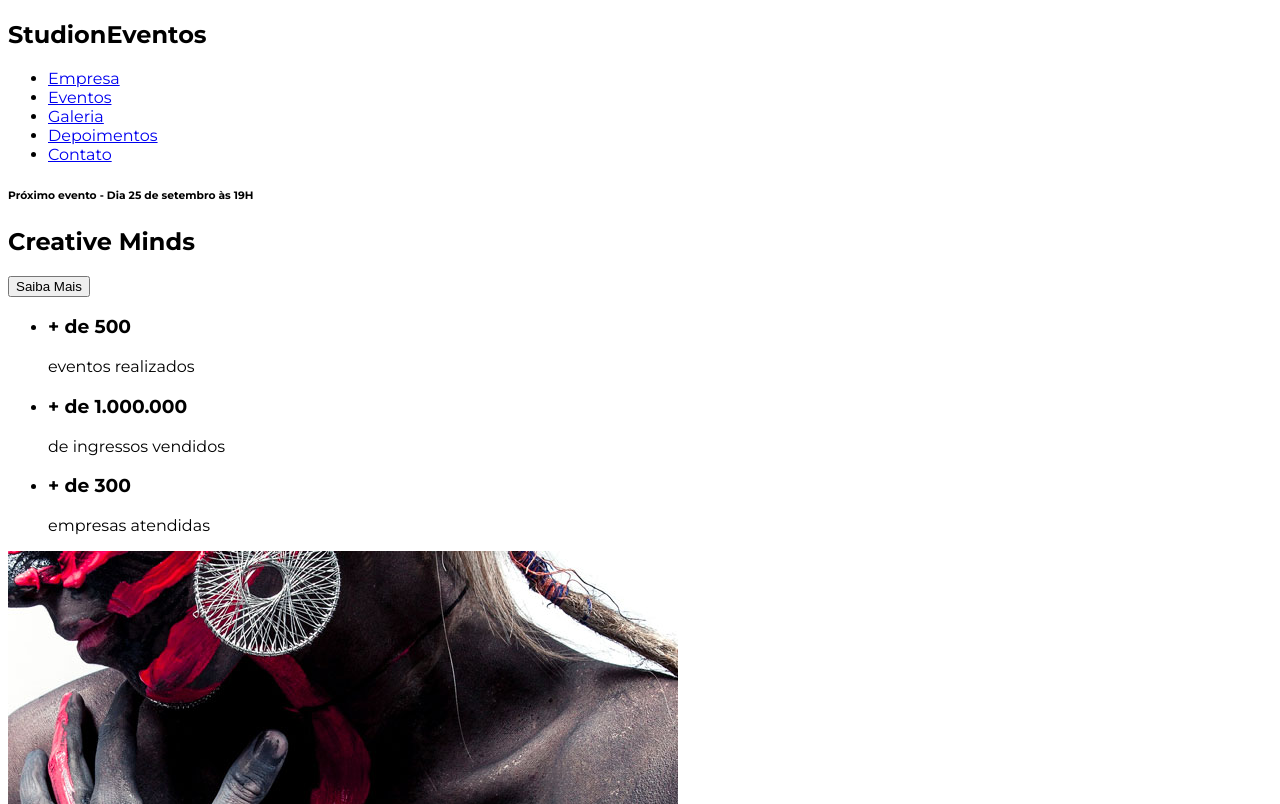
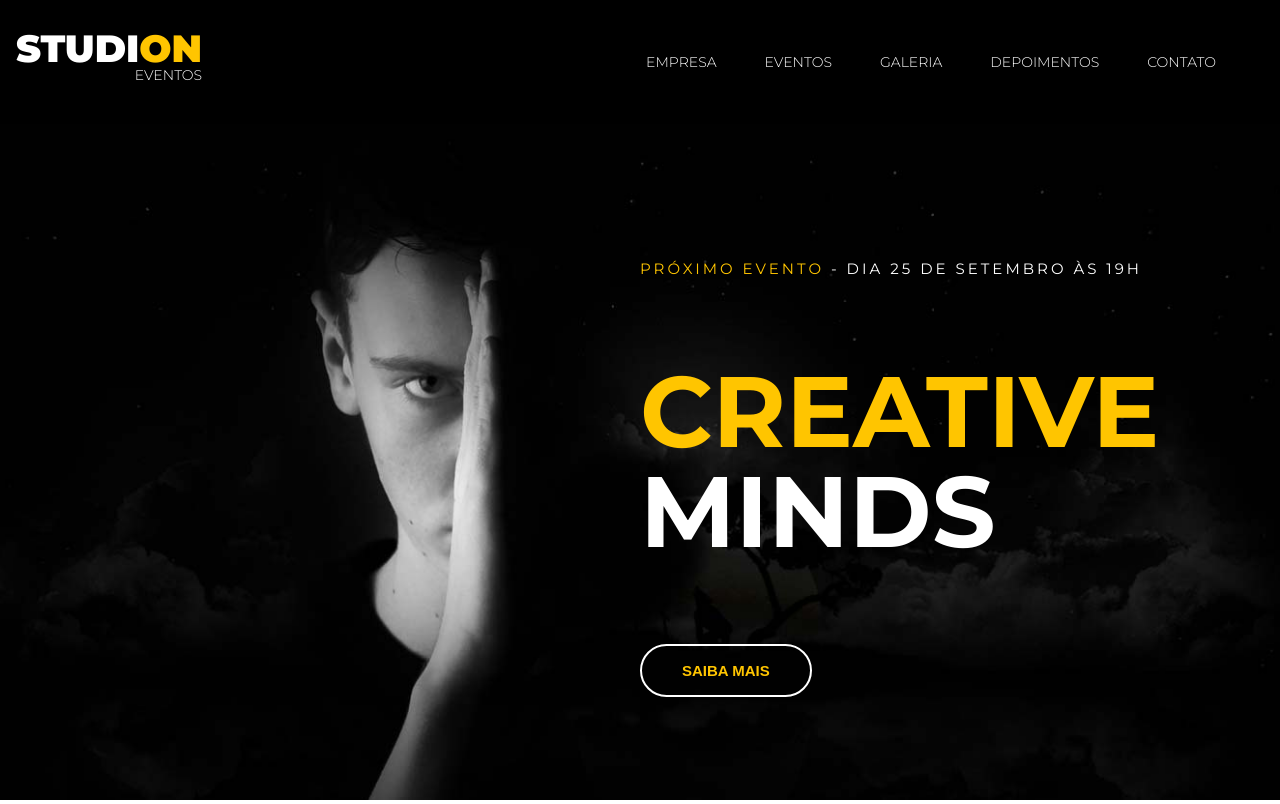
Before and after one commit to Espindolafj/Studion, a plain HTML site: page src/index.html in a window 1280 px wide. Shown: the top 804 px of the page. Drawn offline with Linux system fonts and the light colour scheme.

Commit message:
fest(header): implemented header styles

```diff
--- a/src/Style.css
+++ b/src/Style.css
@@ -1,5 +1,144 @@
-@import url('https://fonts.googleapis.com/css2?family=Montserrat:wght@400;700&display=swap');
+@import url('https://fonts.googleapis.com/css2?family=Montserrat:wght@300;400;700;900&display=swap');
 
-html {
-     font-family: 'Montserrat', sans-serif;
-    }
+* {
+    box-sizing: border-box;
+}
+
+:root {
+    font-family: 'Montserrat', sans-serif;
+    font-size: 16px;
+    --color-primary: #ffc500;
+    --default-padding: 1rem;
+}
+
+body {
+    padding: 7.75rem 0;
+    margin: 0;
+
+}
+
+
+ul {
+    display: flex;
+    list-style: none;
+    padding-left: 0;
+
+}
+
+.navbar {
+    position: fixed;
+    z-index: 1;
+    display: grid;
+    grid-template-columns: 1fr 9fr;
+    align-items: center;
+
+    top: 0;
+    left: 0;
+
+    width: 100vw;
+    height: 7.75rem;
+    padding: 0 1rem;
+
+    background-color: #000;
+    color: #fff;
+
+}
+
+.navbar__links {
+    justify-self: end;
+}
+
+.navbar__links li {
+    margin-right: 3rem;
+    font-size: 0.875rem;
+    text-transform: uppercase;
+}
+
+.navbar__links a {
+    font-weight: 300;
+    color: #fff;
+    text-decoration: none;
+}
+
+.navbar__links a:hover {
+    color: var(--color-primary);
+}
+
+.logo-Studion {
+    font-weight: 900;
+    text-transform: uppercase;
+    font-size: 2.375rem;
+    text-align: right;
+    line-height: 1ch;
+
+}
+
+.logo-studion__subtitle {
+    font-weight: 300;
+    float: right;
+    font-size: 0.875rem;
+
+}
+
+.copy--primary {
+    color: var(--color-primary);
+}
+
+#Slider {
+    background-color: #000;
+    color: #fff;
+ }
+
+.slide {
+    position: relative;
+    height: calc(100vh - 7.75rem);
+  }
+
+.slide__background-image {
+    width: 100%;
+    height: 100%;
+    object-fit: cover;
+    object-position: center;
+  }
+
+  .slide__copy {
+    position: absolute;
+    top: 6.25rem;
+    left: 50vw;
+  }
+
+  .slide__copy h6 {
+    font-size: 0.9375rem;
+    font-weight: 400;
+    text-transform: uppercase;
+    letter-spacing: 0.1875rem;
+
+  }
+
+  .slide__copy h2 {
+      font-size: 6.25rem;
+      text-transform: uppercase;
+      line-height: 6.25rem;
+  }
+
+  .slide__copy h2 span {
+      display: block;
+  }
+
+  .btn {
+      cursor: pointer;
+      padding: 1rem 2.5rem;
+      border: 0.125rem solid #fff;
+      border-radius: 5rem;
+      color: var(--color-primary);
+      background: unset;
+      font-size: .9375rem;
+      font-weight: 700;
+      text-transform: uppercase;
+      transition: 0.5s all ease;
+  }
+  .btn:hover, .btn:active, .btn:focus {
+      border-color: var(--color-primary);
+      background-color: var(--color-primary);
+      color: #fff;
+  }
--- a/src/index.html
+++ b/src/index.html
@@ -8,9 +8,13 @@
   </head>
 
     <body>
-      <nav>
-        <h1>Studi<span>on</span><span>Eventos</span></h1>
-        <ul>
+      <nav class="navbar">
+        <h1 class="logo-Studion">
+          Studi<span class="copy--primary">on</span>
+          <span class="logo-studion__subtitle">Eventos</span>
+
+        </h1>
+        <ul class="navbar__links">
           <li>
             <a href="#empresa">
               Empresa
@@ -41,9 +45,12 @@
       <header>
         <div id="Slider">
           <div class="slide">
-            <h6><span>Próximo  evento</span> - Dia 25 de setembro às 19H</h6>
-            <h2><span>Creative</span> Minds</h2>
-            <button>Saiba Mais</button>
+            <img class="slide__background-image" src="./images/banner.jpg" alt="Studion Banner" />
+            <div class="slide__copy">
+              <h6><span class="copy--primary">Próximo  evento</span> - Dia 25 de setembro às 19H</h6>
+              <h2><span class="copy--primary">Creative</span> Minds</h2>
+              <button class="btn btn--slide">Saiba Mais</button>
+            </div>
           </div>
         </div>
       </header>
```
